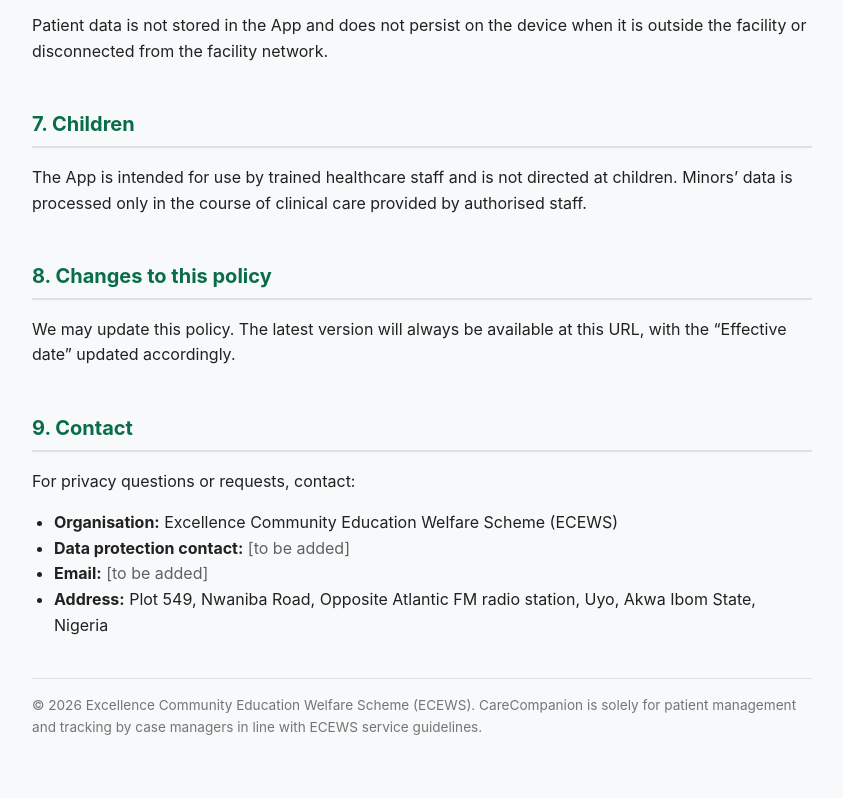
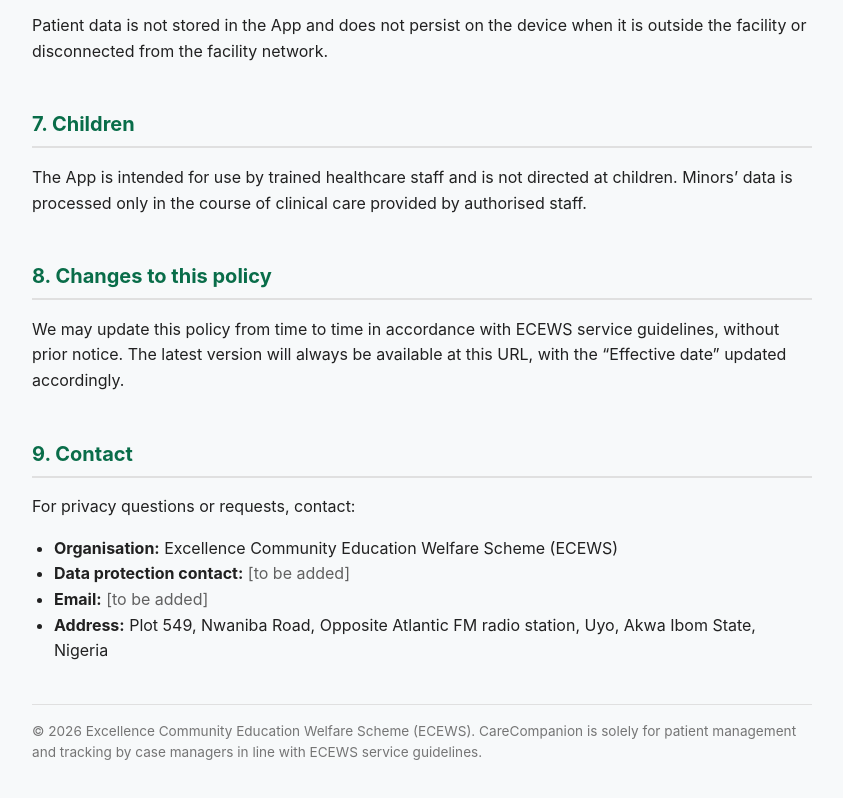
Before and after one commit to WonahGodwino/carecompanion-privacy, a plain HTML site: page index.html in a window 1280 px wide. Shown: the part 2329-3127 px from the top of the page, without its empty margins (218-1061 px from the left). Drawn offline with Linux system fonts and the light colour scheme.

Commit message:
Note policy may be updated per ECEWS guidelines without prior notice

```diff
--- a/index.html
+++ b/index.html
@@ -123,7 +123,8 @@
   data is processed only in the course of clinical care provided by authorised staff.</p>
 
   <h2>8. Changes to this policy</h2>
-  <p>We may update this policy. The latest version will always be available at this URL, with the
+  <p>We may update this policy from time to time in accordance with ECEWS service guidelines, without
+  prior notice. The latest version will always be available at this URL, with the
   &ldquo;Effective date&rdquo; updated accordingly.</p>
 
   <h2>9. Contact</h2>
```
